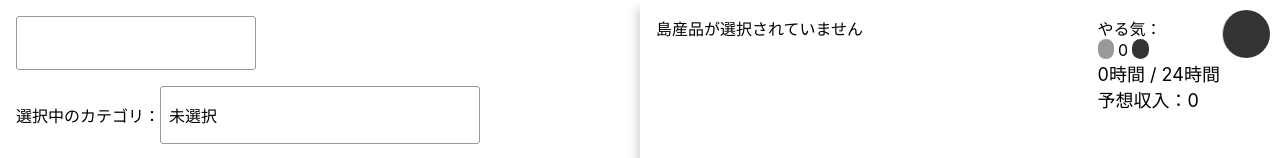
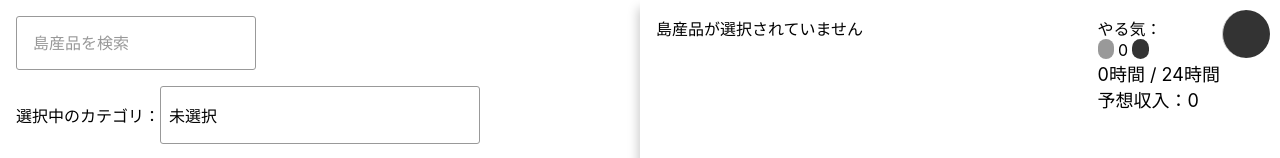
Before and after one commit to lamb-sni/earlgrey, a React (Create React App) app in the folder app/: page / in a window 1280 px wide. Shown: the top 158 px of the page. Built offline with nearby package versions, Linux system fonts and the light colour scheme.

Commit message:
placeholderを設定

```diff
--- a/app/src/page/organisms/ProductSearch/index.tsx
+++ b/app/src/page/organisms/ProductSearch/index.tsx
@@ -73,6 +73,7 @@ const ProductSearch = () => {
           onChange={e => { setWord(e.target.value); }}
           onFocus={() => { setIsOpen(true); }}
           onBlur={() => { setIsOpen(false); }}
+          placeholder="島産品を検索"
         />
       </div>
       <div className={ClassNames(style.result, { [style.isHide]: !isOpen })}>
--- a/app/src/page/organisms/ProductSearch/style.module.scss
+++ b/app/src/page/organisms/ProductSearch/style.module.scss
@@ -22,6 +22,10 @@
   padding: 16px;
   border: 1px solid #999;
   border-radius: 3px;
+
+  &::placeholder {
+    color: #999;
+  }
 
   &:active {
     border: 1px solid #666;
```
